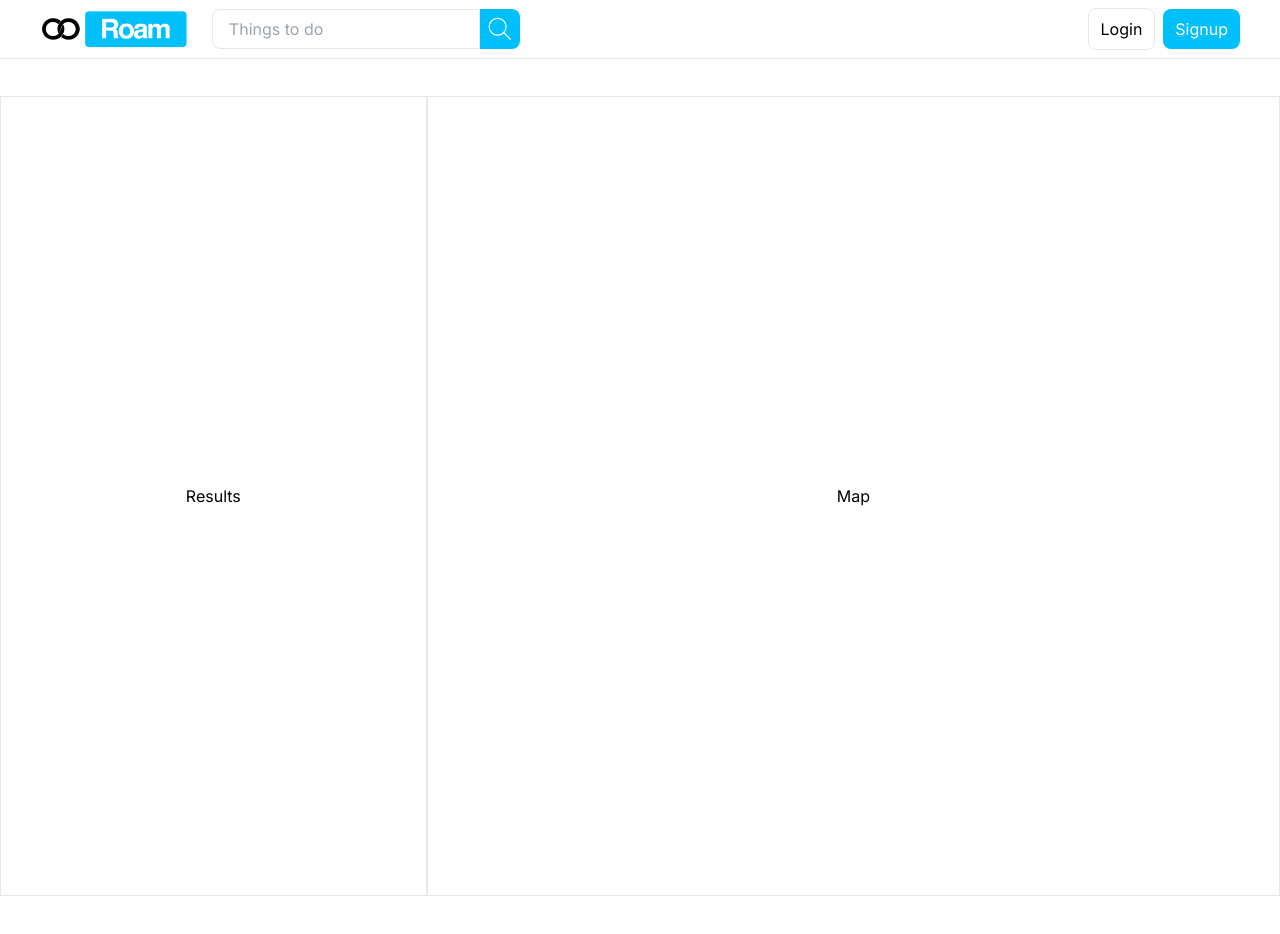
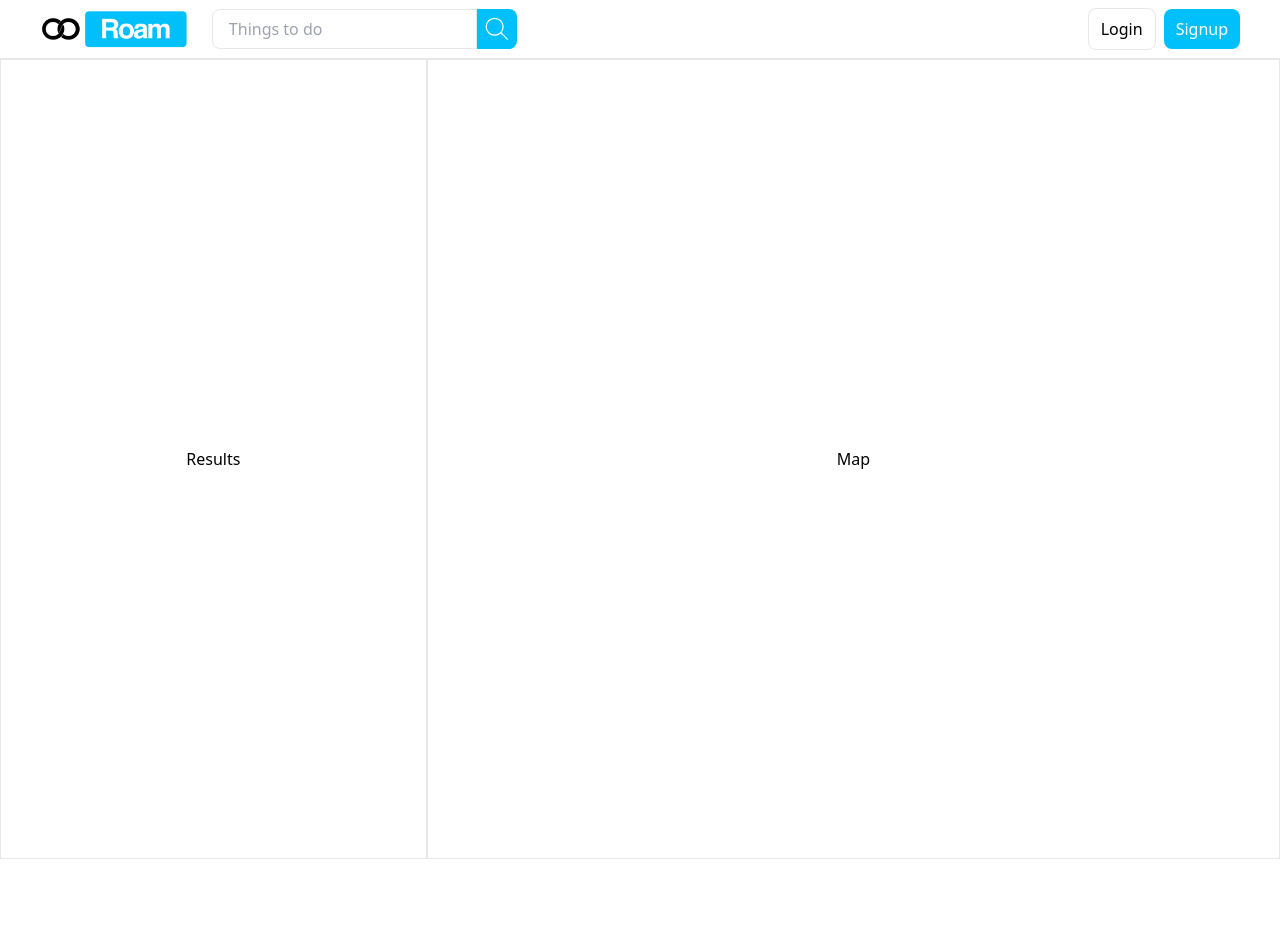
Before and after one commit to mrsamsonn/Roam_App, a Next.js app in the folder roam-next-app/: page / in a window 1280 px wide. Shown: the top 934 px of the page. After the commit the page ends 859 px from the top, so only its background shows below. Built offline with nearby package versions, Linux system fonts and the light colour scheme.

Commit message:
fix navbar and body padding

```diff
--- a/roam-next-app/src/app/components/navbar/Navbar.tsx
+++ b/roam-next-app/src/app/components/navbar/Navbar.tsx
@@ -6,7 +6,7 @@ import Signup from "./Signup";
 
 const Navbar = () => {
     return (
-        <nav className="w-full fixed top-0 left-0 border-b py-2 bg-white z-10">
+        <nav className="w-full sticky z-50 top-0 left-0 border-b py-2 bg-white">
             <div className="max-w-[1500px] mx-auto px-10">
                 <div className="flex items-center justify-between">
                     <div className="flex items-center">
--- a/roam-next-app/src/app/layout.tsx
+++ b/roam-next-app/src/app/layout.tsx
@@ -17,9 +17,9 @@ export default function RootLayout({
 }>) {
   return (
     <html lang="en">
-      <body className={inter.className}>
+      <body className={'${inter.className} flex flex-col'}>
         <Navbar/>
-        <div className="py-24">
+        <div className="flex-grow">
           {children}
         </div>
       </body>
```
